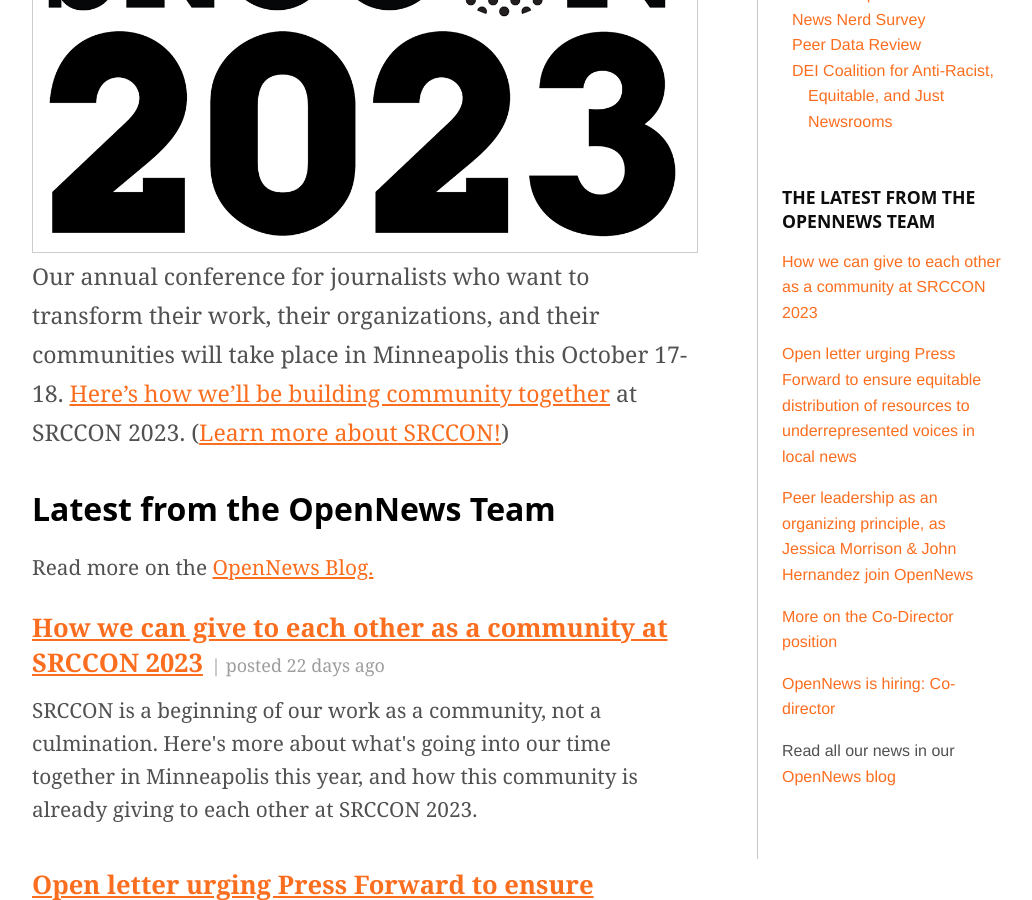
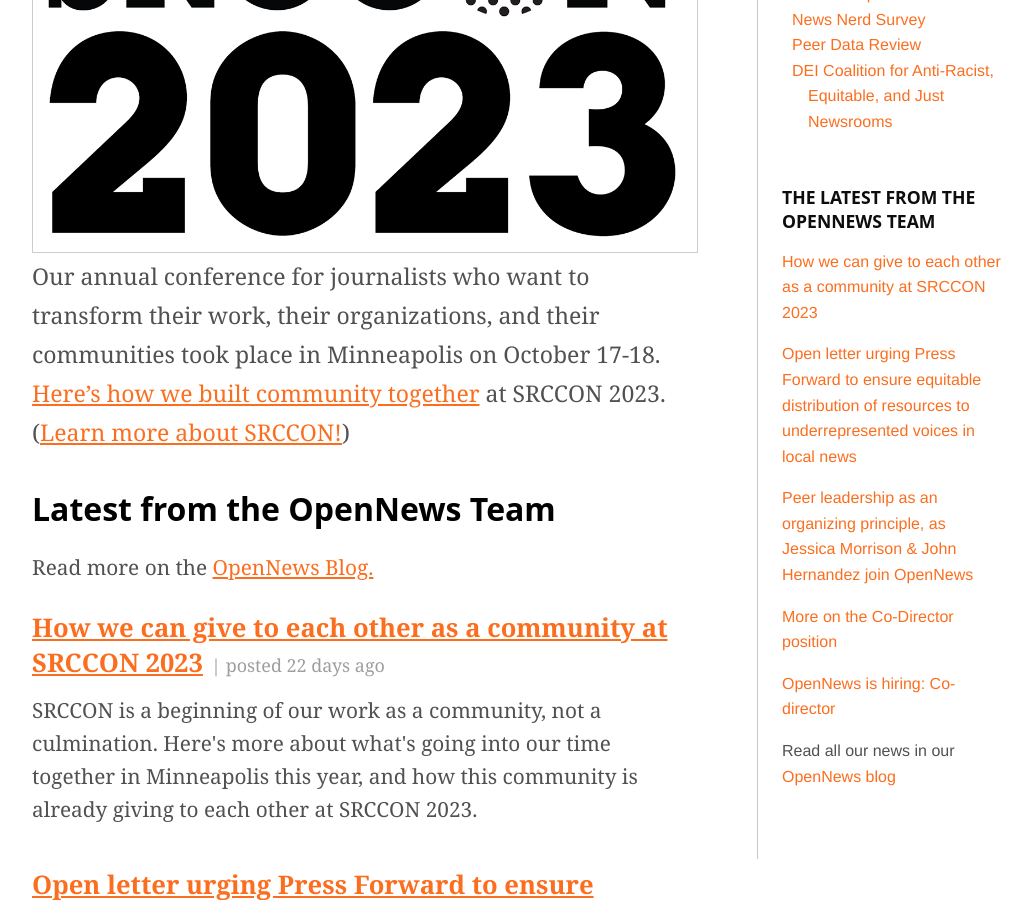
Before and after one commit to OpenNews/opennews-website, a Jekyll site: the page built from index.html, in a window 1280 px wide and 900 px high, scrolled down 871 px. Shown: the whole window, without its empty margins (118-1150 px from the left). Built offline with Jekyll 4.4.1, drawn with Linux system fonts in a browser that asks for light colours; nearby versions of some CDN libraries; some web fonts are replaced; comment, search, counter and statistics services are not loaded.

Commit message:
update homepage

```diff
--- a/index.html
+++ b/index.html
@@ -29,7 +29,7 @@
   }
 </style>
 
-<p class="bodybig">Our annual conference for journalists who want to transform their work, their organizations, and their communities will take place in Minneapolis this October 17-18. <a href="/blog/giving-at-srccon-2023/">Here&rsquo;s how we&rsquo;ll be building community together</a> at SRCCON 2023. (<a href="https://2023.srccon.org/">Learn more about SRCCON!</a>)</p>
+<p class="bodybig">Our annual conference for journalists who want to transform their work, their organizations, and their communities took place in Minneapolis on October 17-18. <a href="/blog/giving-at-srccon-2023/">Here&rsquo;s how we built community together</a> at SRCCON 2023. (<a href="https://2023.srccon.org/">Learn more about SRCCON!</a>)</p>
 
 
 <h2 style="margin-top: 30px;">Latest from the OpenNews Team</h2>
```
